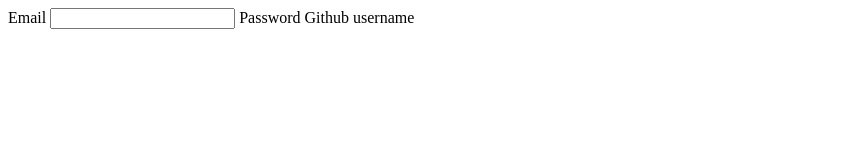
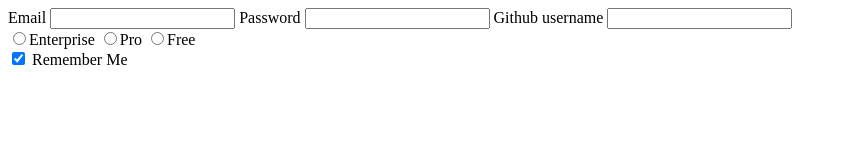
Before and after one commit to michael-leibolt/html-signup, a plain HTML site: page index.html in a window 1280 px wide. Shown: the whole page, without its empty margins (0-847 px from the left). Drawn offline with Linux system fonts and the light colour scheme.

Commit message:
added all button functionality, added remember me button

```diff
--- a/index.html
+++ b/index.html
@@ -6,15 +6,31 @@
   <title>Document</title>
 </head>
 <body>
+  <form>
     <label>
       Email
       <input type="text" name="email">
     </label>
     <label>
       Password
+      <input type="text" name="password">
     </label>
     <label>
       Github username
+      <input type="text" name="Github username">
     </label>
+    <article>
+      <input type="radio" name="service tiers" value="Enterprise">Enterprise
+      <input type="radio" name="service tiers" value="Pro">Pro
+      <input type="radio" name="service tiers" value="Free">Free
+    </article>
+    <article>
+      <input type="checkbox" id="checkbox" checked>
+      <label for="checkbox">
+        Remember Me
+      </label>
+    </article>
+  </form>
+
 </body>
 </html>
```
Lines whose indentation alone changed are shown as unchanged.
